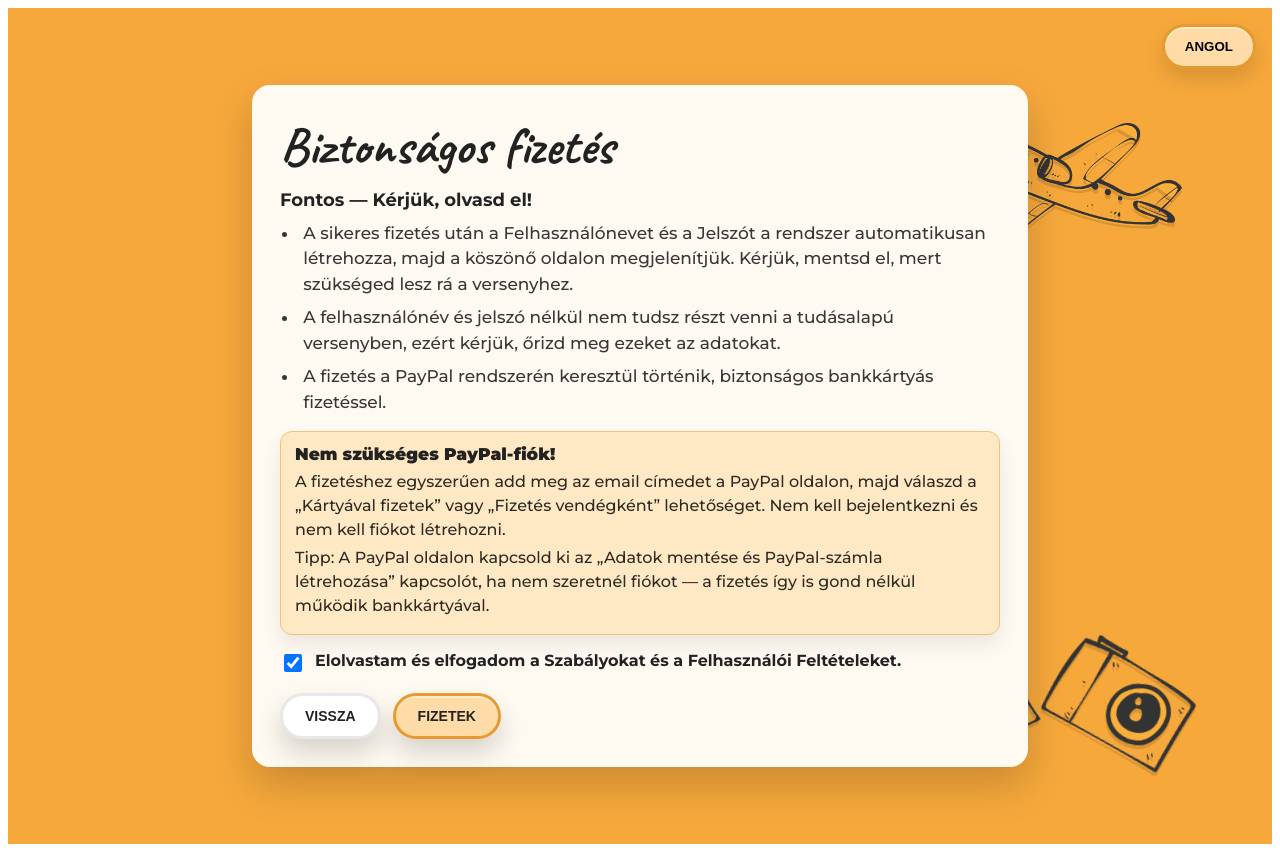
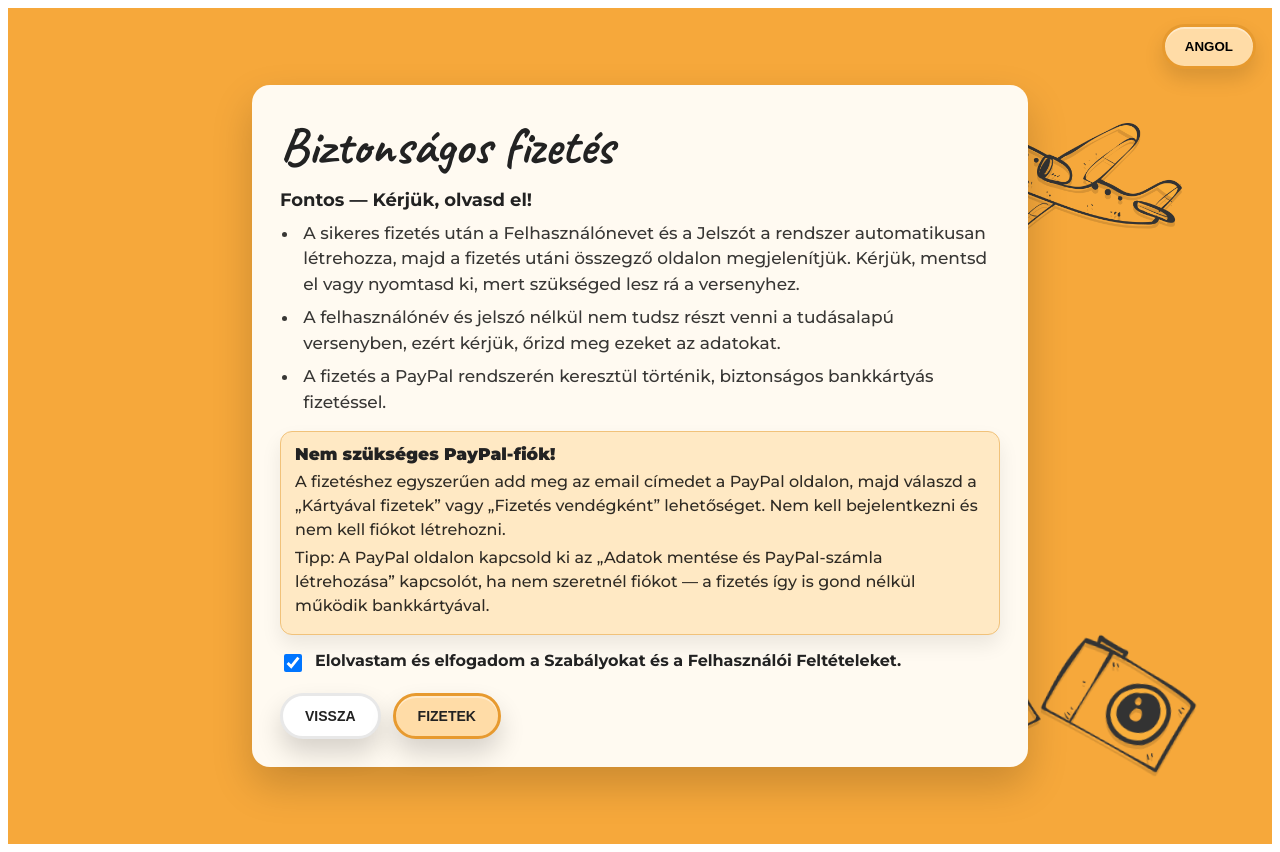
Before and after one commit to Runnerrander/grandlucky-quiz, a Next.js app: page /checkout in a window 1280 px wide. Built offline with nearby package versions, Linux system fonts and the light colour scheme.

Commit message:
Refine bilingual checkout copy (save or print credentials, improved HU wording)

```diff
--- a/pages/checkout.js
+++ b/pages/checkout.js
@@ -15,13 +15,13 @@ export default function CheckoutPage() {
       titleScript: "Biztonságos fizetés",
       introStrong: "Fontos — Kérjük, olvasd el!",
       bullets: [
-        "A sikeres fizetés után a Felhasználónevet és a Jelszót a rendszer automatikusan létrehozza, majd a köszönő oldalon megjelenítjük. Kérjük, mentsd el, mert szükséged lesz rá a versenyhez.",
+        "A sikeres fizetés után a Felhasználónevet és a Jelszót a rendszer automatikusan létrehozza, majd a fizetés utáni összegző oldalon megjelenítjük. Kérjük, mentsd el vagy nyomtasd ki, mert szükséged lesz rá a versenyhez.",
         "A felhasználónév és jelszó nélkül nem tudsz részt venni a tudásalapú versenyben, ezért kérjük, őrizd meg ezeket az adatokat.",
         "A fizetés a PayPal rendszerén keresztül történik, biztonságos bankkártyás fizetéssel.",
       ],
       paypalBoxTitle: "Nem szükséges PayPal-fiók!",
       paypalBoxLines: [
-        'A fizetéshez egyszerűen add meg az email címedet a PayPal oldalon, majd válaszd a „Kártyával fizetek” vagy „Fizetés vendégként” lehetőséget. Nem kell bejelentkezni és nem kell fiókot létrehozni.',
+        "A fizetéshez egyszerűen add meg az email címedet a PayPal oldalon, majd válaszd a „Kártyával fizetek” vagy „Fizetés vendégként” lehetőséget. Nem kell bejelentkezni és nem kell fiókot létrehozni.",
         "Tipp: A PayPal oldalon kapcsold ki az „Adatok mentése és PayPal-számla létrehozása” kapcsolót, ha nem szeretnél fiókot — a fizetés így is gond nélkül működik bankkártyával.",
       ],
       agreeLabel:
@@ -38,7 +38,7 @@ export default function CheckoutPage() {
       titleScript: "Secure Payment",
       introStrong: "Important — Please read before paying!",
       bullets: [
-        "After a successful payment, your Username and Password will be created automatically by the system and displayed on the thank-you page. Please save them, as you will need them to participate in the contest.",
+        "After a successful payment, your Username and Password will be created automatically by the system and displayed on the thank-you page. Please save or print them, as you will need them to participate in the contest.",
         "Without your username and password, you will not be able to join the knowledge-based contest, so please keep these details safe.",
         "Payment is processed securely via PayPal using your debit or credit card.",
       ],
@@ -61,7 +61,11 @@ export default function CheckoutPage() {
     try {
       setError("");
       if (!agree) {
-        alert(c.alertTerms + " / " + copy[lang === "hu" ? "en" : "hu"].alertTerms);
+        alert(
+          c.alertTerms +
+            " / " +
+            copy[lang === "hu" ? "en" : "hu"].alertTerms
+        );
         return;
       }
       setBusy(true);
```
